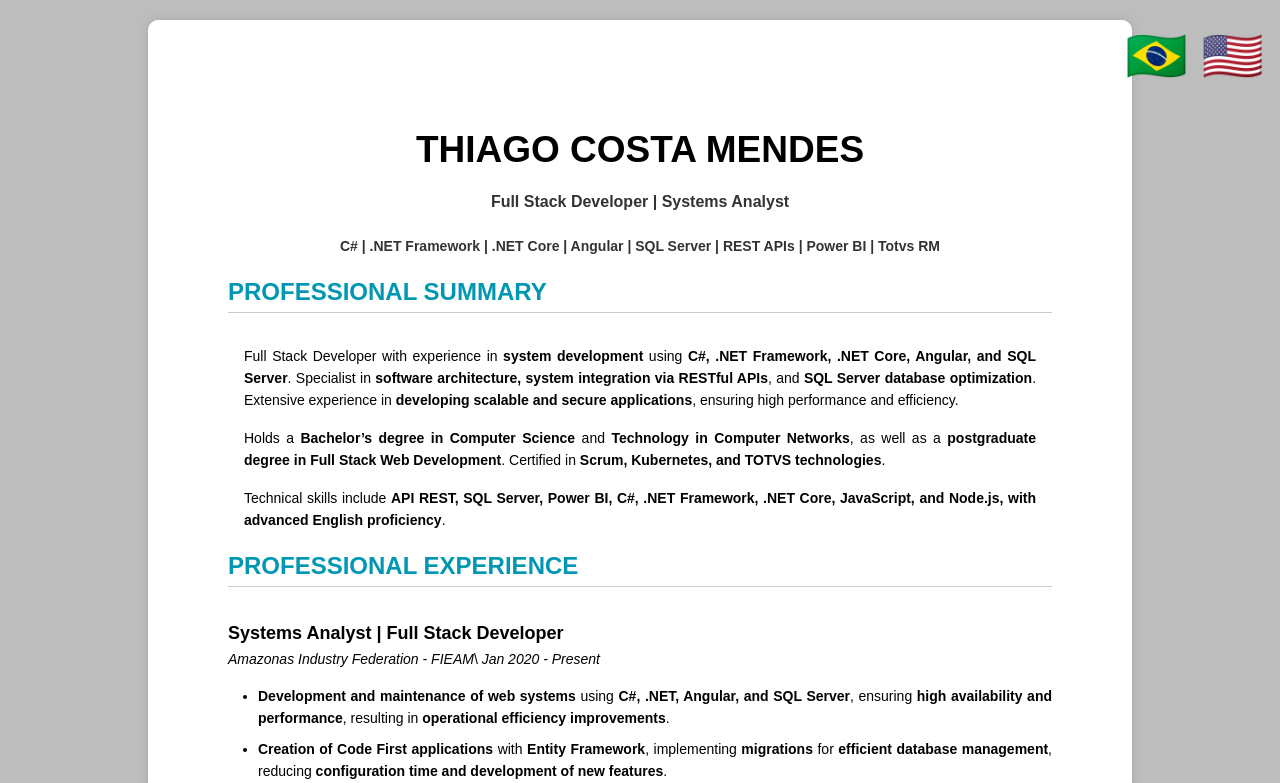
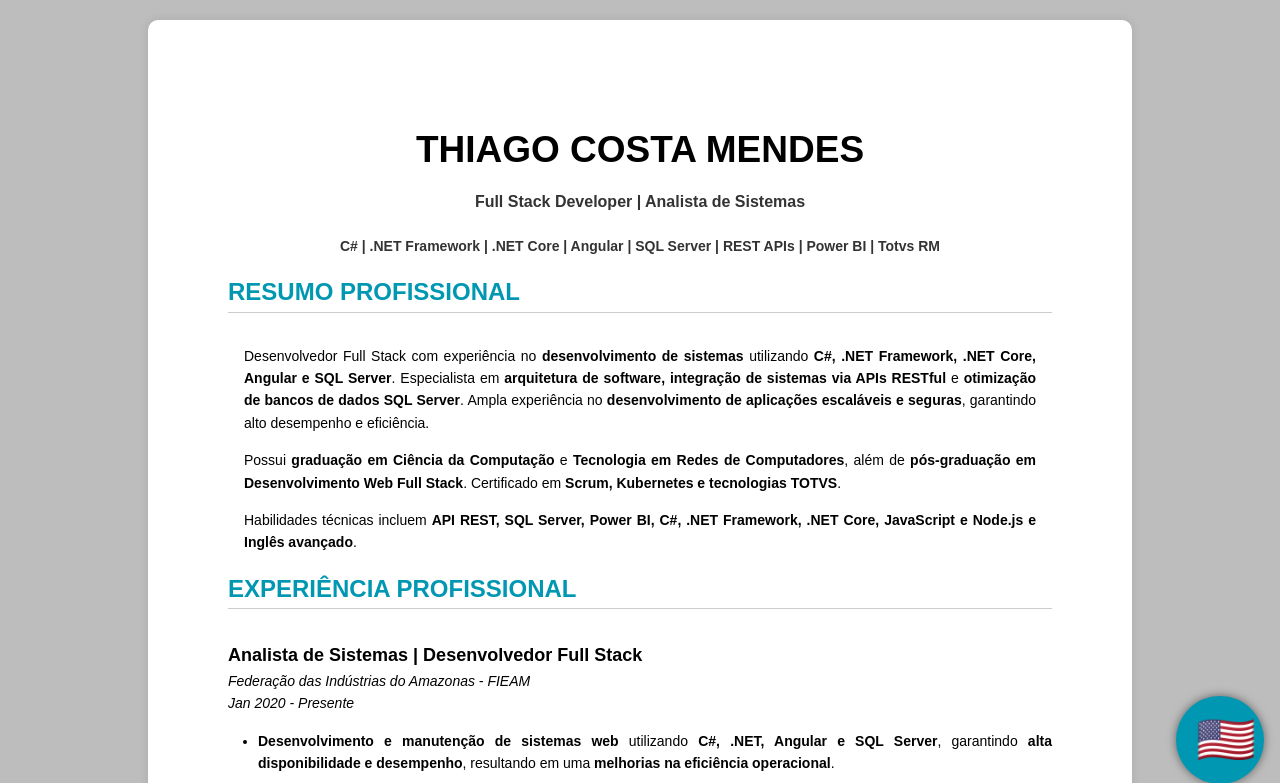
Before and after one commit to ThiagoTcM/curriculo, a plain HTML site: page index.html in a window 1280 px wide. Both pictures are taken after a click on the link "🇺🇸". Shown: the top 783 px of the page. Drawn offline with Linux system fonts and the light colour scheme.

Commit message:
Add files via upload

```diff
--- a/index.html
+++ b/index.html
@@ -57,20 +57,39 @@
       .fixed {
         position: fixed;
       }
+
       .fixed.to-top-right {
+        position: fixed;
+        bottom: 1rem;
         right: 1rem;
-        top: 1rem;
       }
+
       .language-icon {
-        font-size: 50px;
+        padding: 20px;
+        text-align: center;
+        height: 3rem;
+        width: 3rem;
+        font-size: 3rem;
         cursor: pointer;
+        display: inline-block;
+        background: #0097b2;
+        color: white;
+        text-decoration: none;
+        border-radius: 50%;
+        display: flex;
+        box-shadow: 0 0 10px rgba(0, 0, 0, 0.5);
+      }
+      .language-icon a{
+        align-content: center;
+        align-self: center;
+        display: flex;
+        justify-content: center;
       }
     </style>
   </head>
   <body>
     <div class="fixed to-top-right language-icon">
-      <a class="language-icon" onclick="togglePtBr()">🇧🇷</a>
-      <a class="language-icon" onclick="toggleEnUs()">🇺🇸</a>
+      <a id="languagebutton" onclick="toggleLanguage()">🇺🇸</a>
     </div>
     <div id="ptbr" class="container">
       <h1 id="-thiago-costa-mendes-"><strong>THIAGO COSTA MENDES</strong></h1>
@@ -371,7 +390,7 @@
         <strong>Systems Analyst | Full Stack Developer</strong>
       </h3>
       <p>
-        <em>Amazonas Industry Federation - FIEAM</em>\
+        <em>Amazonas Industry Federation - FIEAM</em><br/>
         <em>Jan 2020 - Present</em>
       </p>
       <ul>
@@ -446,7 +465,7 @@
         <strong>IT Intern | Development &amp; Support</strong>
       </h3>
       <p>
-        <em>Amazonas Industry Federation - FIEAM</em>\
+        <em>Amazonas Industry Federation - FIEAM</em><br/>
         <em>Sep 2018 - Jan 2020 (1 year and 5 months)</em>
       </p>
       <ul>
@@ -465,7 +484,7 @@
       </ul>
       <h3 id="-junior-it-technician-"><strong>Junior IT Technician</strong></h3>
       <p>
-        <em>Thomas Greg &amp; Sons</em>\ <em>Jan 2016 - Apr 2016 (4 months)</em>
+        <em>Thomas Greg &amp; Sons</em><br/><em>Jan 2016 - Apr 2016 (4 months)</em>
       </p>
       <ul>
         <li>Hardware maintenance and network infrastructure management.</li>
@@ -473,7 +492,7 @@
       </ul>
       <h3 id="-technical-assistant-"><strong>Technical Assistant</strong></h3>
       <p>
-        <em>COMDASP Business Consulting</em>\
+        <em>COMDASP Business Consulting</em><br/>
         <em>Nov 2013 - Feb 2015 (1 year and 4 months)</em>
       </p>
       <ul>
@@ -573,9 +592,26 @@
       </p>
     </div>
     <script>
+      function toggleLanguage() {
+        var x = document.getElementById("ptbr");
+        var y = document.getElementById("enus");
+        var z = document.getElementById("languagebutton");
+
+        if( x.style.display == "block"  ){
+            x.style.display = "none";
+            y.style.display = "block";
+            z.innerHTML = "🇧🇷"
+        }else{
+            y.style.display = "none";
+            x.style.display = "block";
+            z.innerHTML = "🇺🇸"
+        }
+      }
+
       function togglePtBr() {
         var x = document.getElementById("ptbr");
         var y = document.getElementById("enus");
+        var z = document.getElementById("languagebutton");
         x.style.display = "block";
         y.style.display = "none";
       }
```
